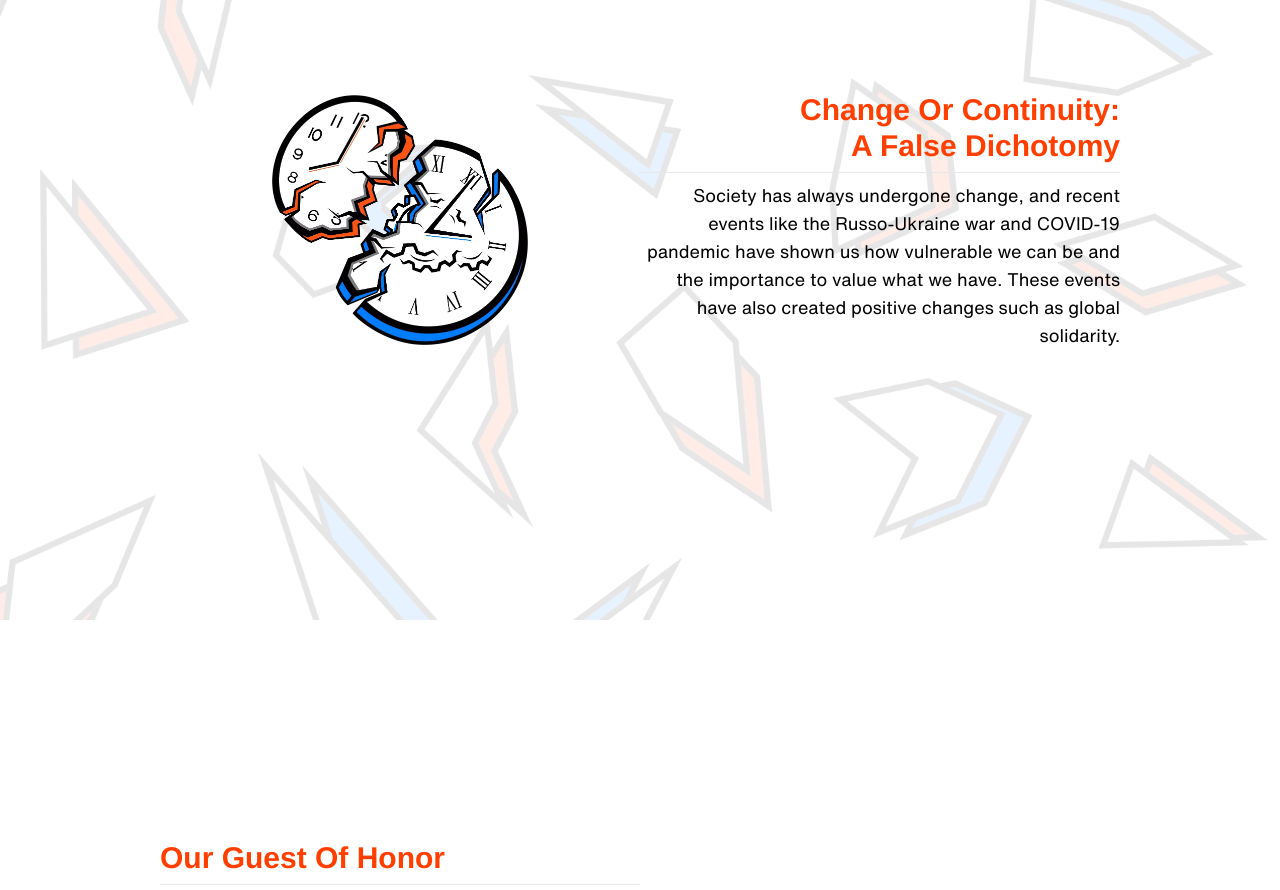
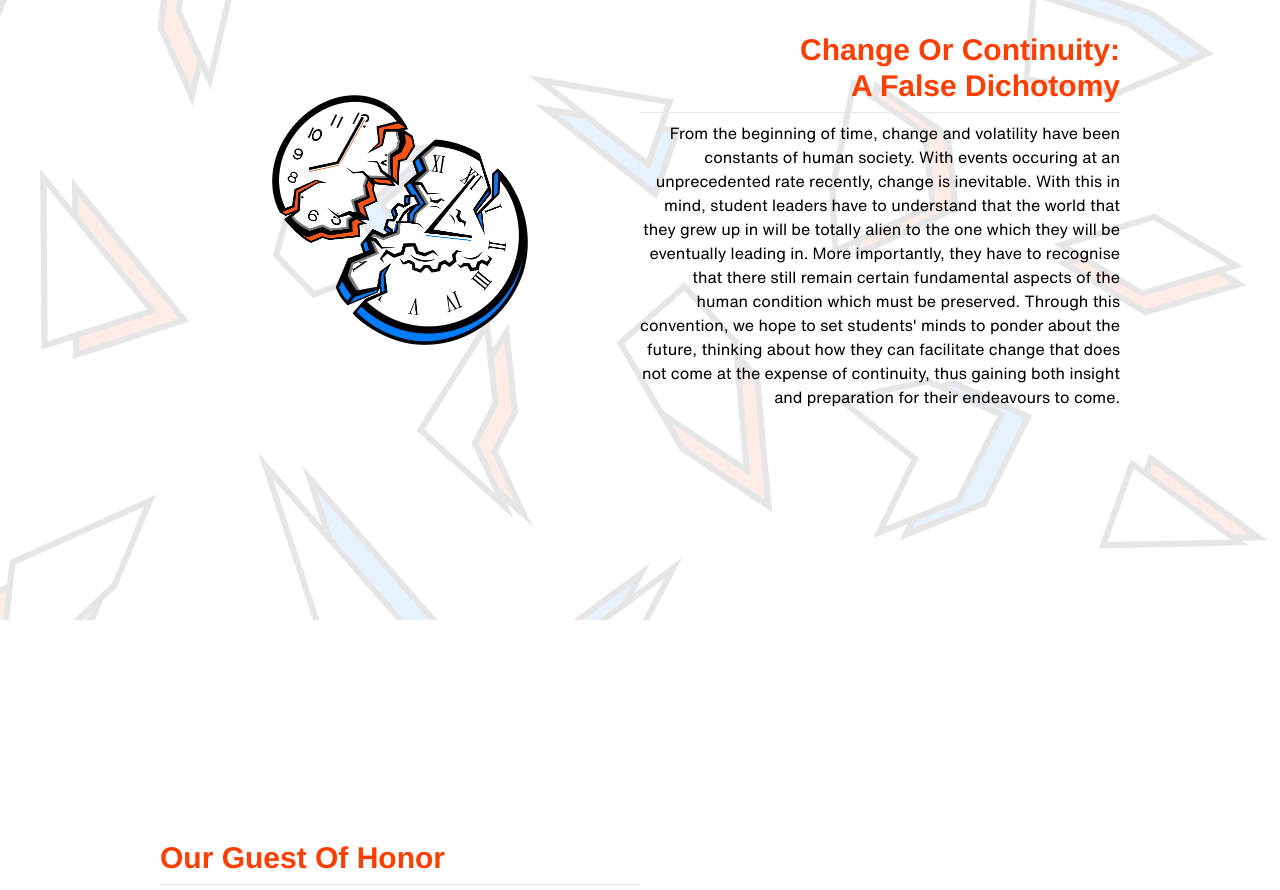
Before and after one commit to vincentcayadi/slc-website, a Next.js app: page / in a window 1280 px wide. Shown: the part 1780-2670 px from the top of the page. Built offline with nearby package versions, Linux system fonts and the light colour scheme.

Commit message:
updated content

```diff
--- a/pages/index.jsx
+++ b/pages/index.jsx
@@ -94,12 +94,20 @@ const Home = () => {
                   <span className="block">A False Dichotomy</span>
                 </h1>
                 <hr className="my-2"></hr>
-                <p className="text-sm text-center lg:text-right lg:text-lg">
-                  Society has always undergone change, and recent events like
-                  the Russo-Ukraine war and COVID-19 pandemic have shown us how
-                  vulnerable we can be and the importance to value what we have.
-                  These events have also created positive changes such as global
-                  solidarity.
+                <p className="text-xs text-center lg:text-right lg:text-base">
+                  From the beginning of time, change and volatility have been
+                  constants of human society. With events occuring at an
+                  unprecedented rate recently, change is inevitable. With this
+                  in mind, student leaders have to understand that the world
+                  that they grew up in will be totally alien to the one which
+                  they will be eventually leading in. More importantly, they
+                  have to recognise that there still remain certain fundamental
+                  aspects of the human condition which must be preserved.
+                  Through this convention, we hope to set students&apos; minds
+                  to ponder about the future, thinking about how they can
+                  facilitate change that does not come at the expense of
+                  continuity, thus gaining both insight and preparation for
+                  their endeavours to come.
                 </p>
               </div>
             </div>
```
